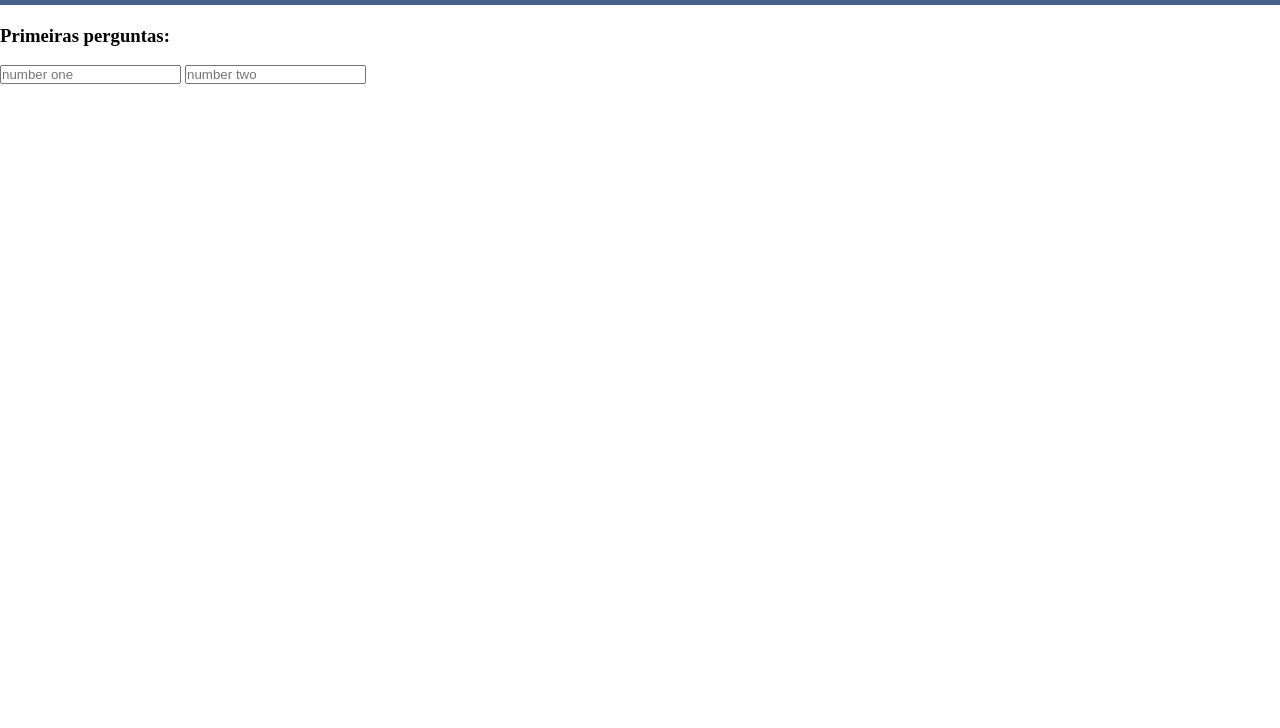
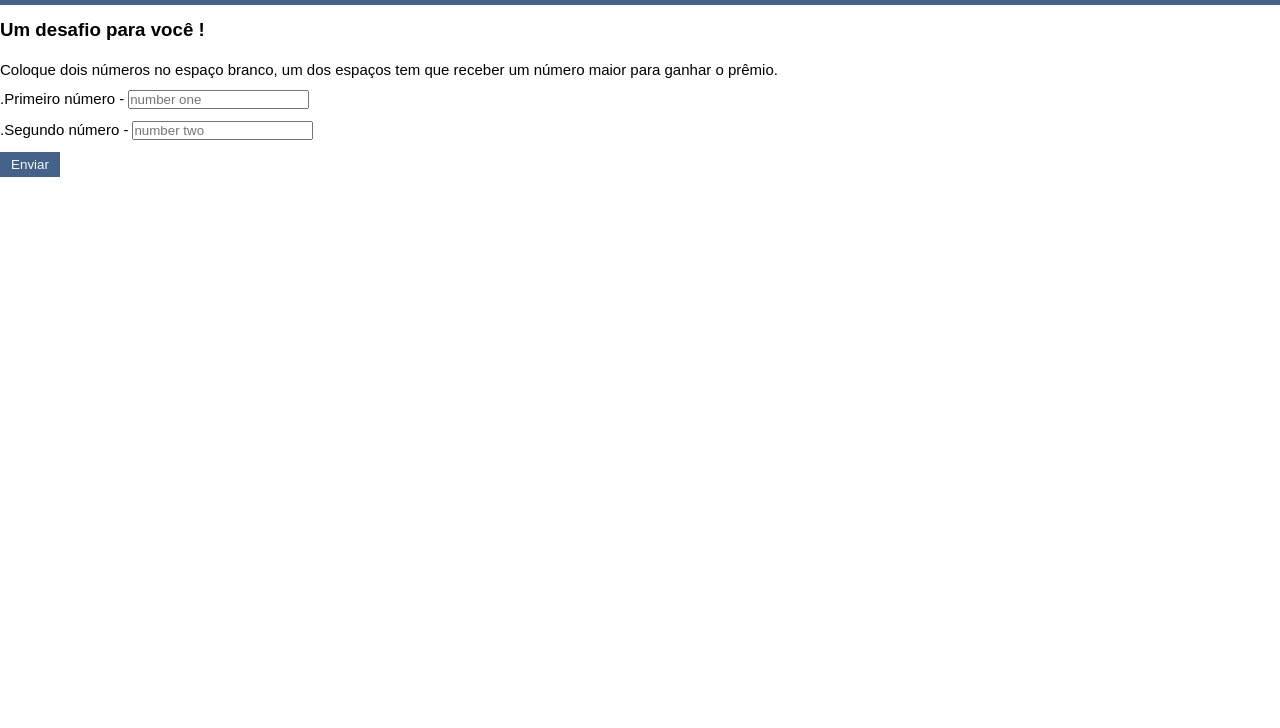
Before and after one commit to RobertoValentim17/exercicio_html_js, a plain HTML site: page index.html in a window 1280 px wide. Shown: the part 72-800 px from the top of the page. Drawn offline with Linux system fonts and the light colour scheme; a web font is replaced by a local one.

Commit message:
okkkkkkk

```diff
--- a/index.html
+++ b/index.html
@@ -12,17 +12,23 @@
 </head>
 <header>
     <div class="container">
-        <h1>Questões Lógicas</h1>
+        <h1>Ebac Prêmios</h1>
     </div>
 </header>
 <body>
     <div class="container-header">
-        <h3>Primeiras perguntas:</h3>
-        <br>
-        <form>
-            <input type="number" id="numero-conta" required placeholder="number one">
-            <input type="number" id="numero-conta" required placeholder="number two">
+        <h3>Um desafio para você !</h3>
+        <form id="number-one">
+            <p>Coloque dois números no espaço branco, um dos espaços tem que receber um número maior para ganhar o prêmio.</p>
+            <label>.Primeiro número -</label>
+            <input type="number" id="number-one" required placeholder="number one"> <br>
+            <label>.Segundo número -</label>
+            <input type="number" id="number-two" required placeholder="number two"> <br>
+            <button type="submit"  value="calcular">Enviar</button>
         </form>
+        <p id="resposta">
+
+        </p>
     </div>
 <script src="./main.js"></script>
 </body>
--- a/main.js
+++ b/main.js
@@ -1 +1,20 @@
-const form = document.getElementById ('')
+let form = document.getElementById ('form')
+
+form.addEventListener ('submit', function (e) {
+    e.preventDefault();
+    verificar ();
+})
+
+    function verificar() {
+    let numberx = document.getElementById('number-one');
+    let number1 = number(numberx.value);
+    let numbery = document.getElementById('number-two');
+    let number2 = number(numbery.value);
+    var resp = document.getElementById('resposta');
+
+    if (number1 > number2) {
+        resp.innerHTML = `O valor é INVÁLIDO`;
+    } else {
+        resp.innerHTML = 'O valor é VÁLIDO';
+        }
+    }
--- a/mainindex.css
+++ b/mainindex.css
@@ -15,12 +15,50 @@
 body > header  {
     background-color: rgba(24, 61, 109, 0.808);
     padding: 20px 0;
-    color: rgb(236, 236, 236);
+    color: rgb(255, 255, 255);
 }
 
-.container-header {
-    padding: 10px 0;
-    margin-top: 10px;
+.container-header h3 {
+    padding: 14px 0;
 }
 
 /* Fonters e cores */
+
+.container-header h3{
+    font-family: 'Sono', sans-serif;
+}
+
+form input,
+p,
+button {
+    margin: 6px 0;
+}
+
+form label,
+p {
+    font-family: 'Sono', sans-serif;
+    font-size: 15px;
+    font-weight: 500;
+}
+
+form button{
+    font-family: 'Sono', sans-serif;
+    display: block;
+    width: 60px;
+    padding: 5px;
+}
+
+form button {
+    background-color:   rgba(24, 61, 109, 0.808);
+    color: aliceblue;
+    border: none;
+    cursor: pointer;
+}
+
+form button:hover {
+    background-color: rgba(2, 90, 253, 0.623);
+}
+
+input:focus {
+    outline-color: rgba(2, 90, 253, 0.623);
+}
```
